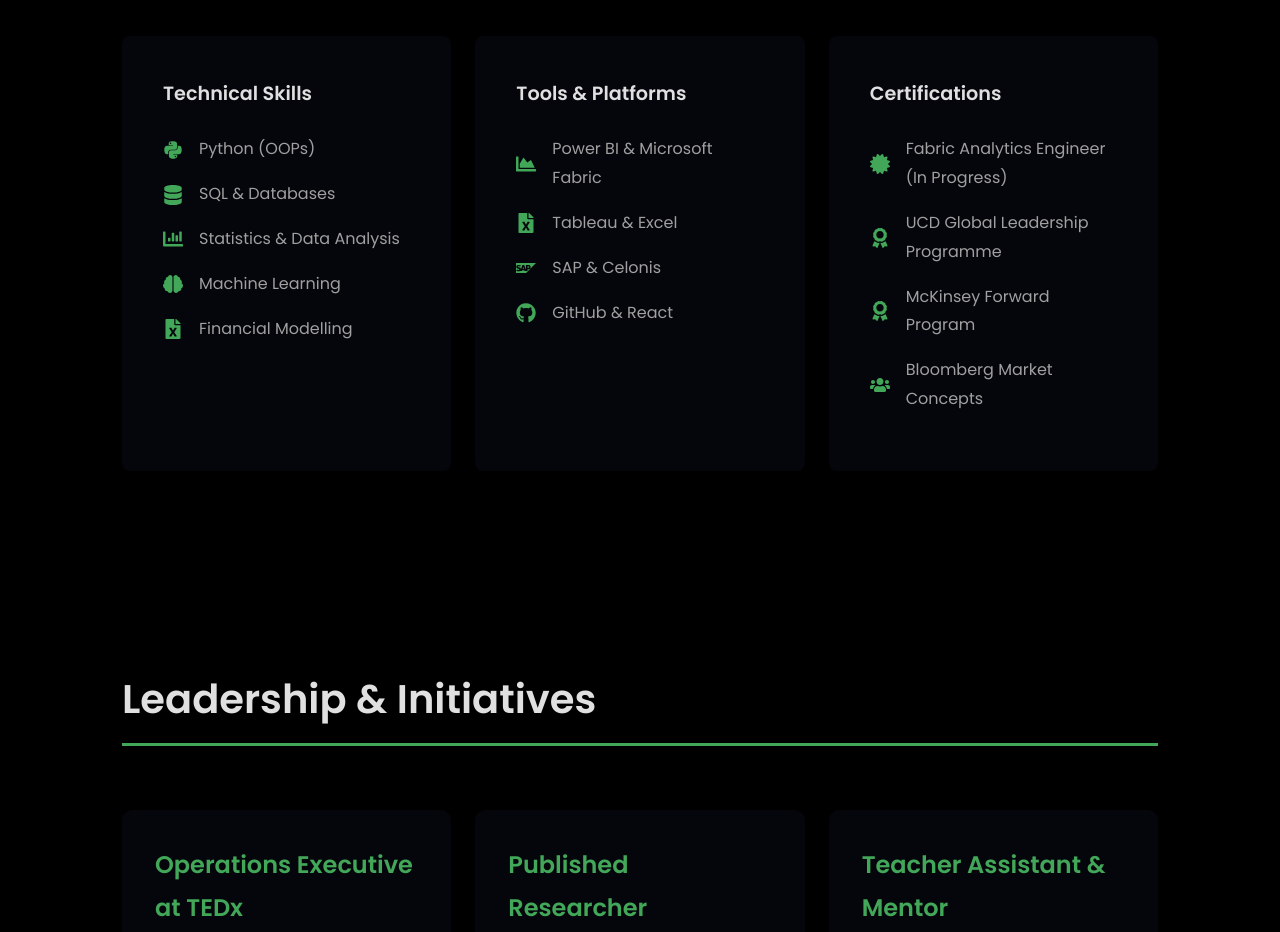
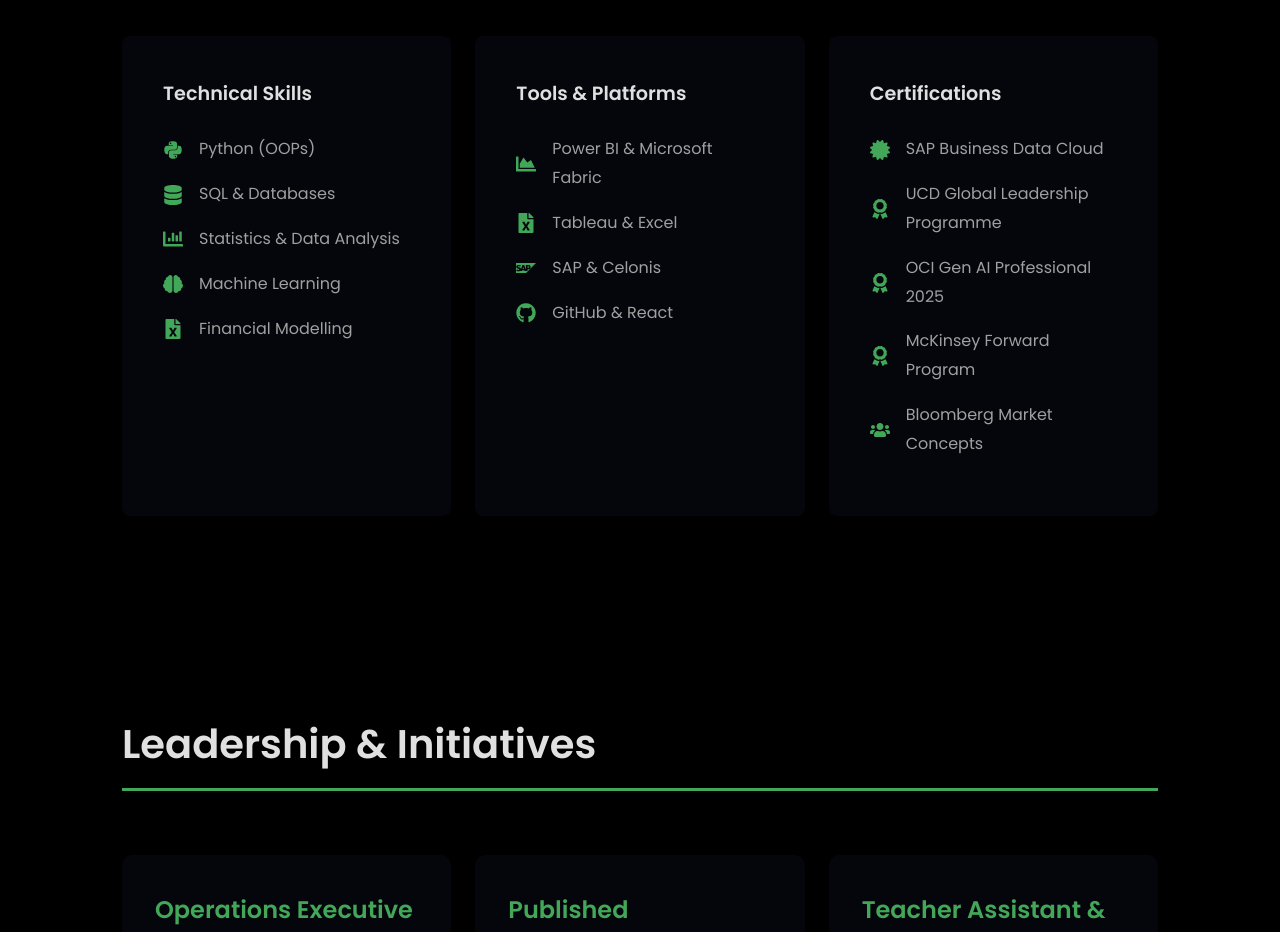
Before and after one commit to Pravesh-Rana/portfolio, a React (Create React App) app: page / in a window 1280 px wide. Shown: the part 7060-7992 px from the top of the page. Built offline with nearby package versions, Linux system fonts and the light colour scheme.

Commit message:
Added certifications

```diff
--- a/src/App.js
+++ b/src/App.js
@@ -171,8 +171,9 @@
         <div className="skill-category">
           <h4>Certifications</h4>
           <ul>
-            <li><FaCertificate /> Fabric Analytics Engineer (In Progress)</li>
+            <li><FaCertificate /> SAP Business Data Cloud</li>
             <li><FaAward /> UCD Global Leadership Programme</li>
+            <li><FaAward /> OCI Gen AI Professional 2025</li>
             <li><FaAward /> McKinsey Forward Program</li>
             <li><FaUsers /> Bloomberg Market Concepts</li>
           </ul>
```
